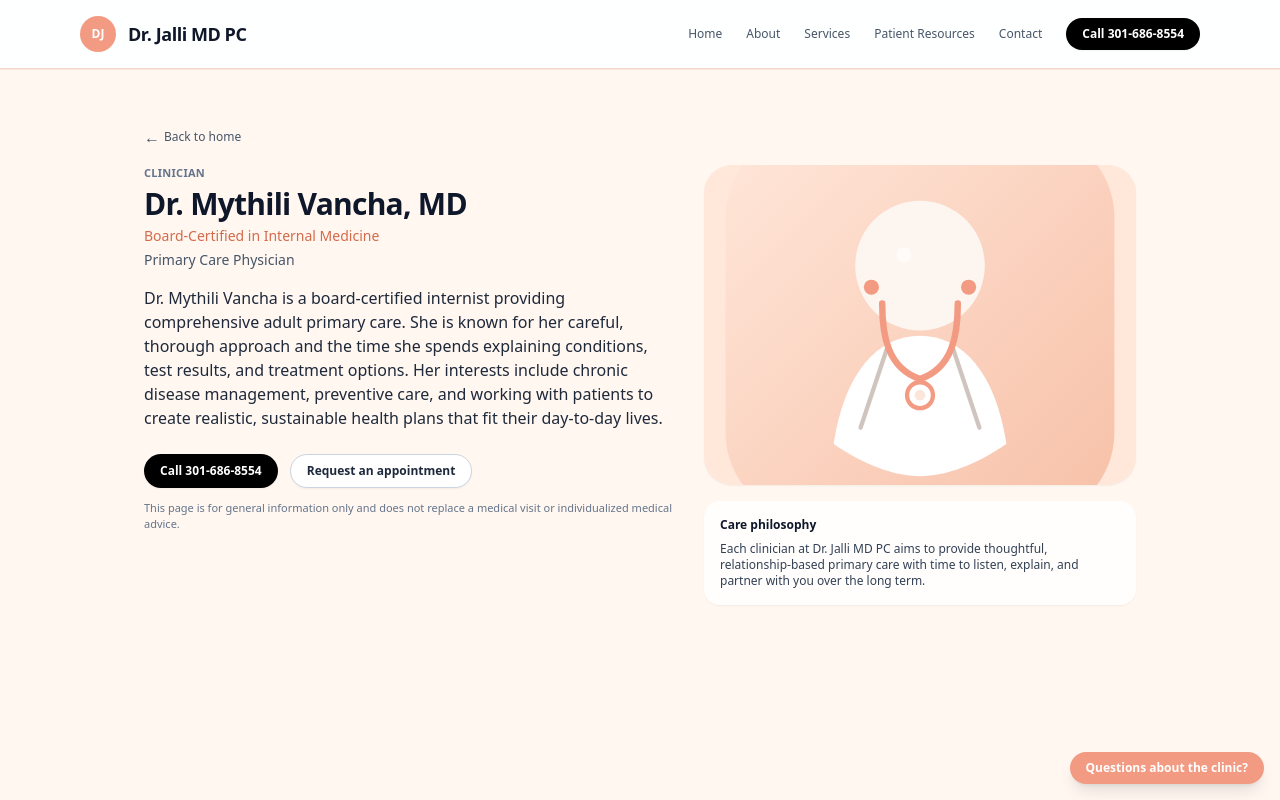
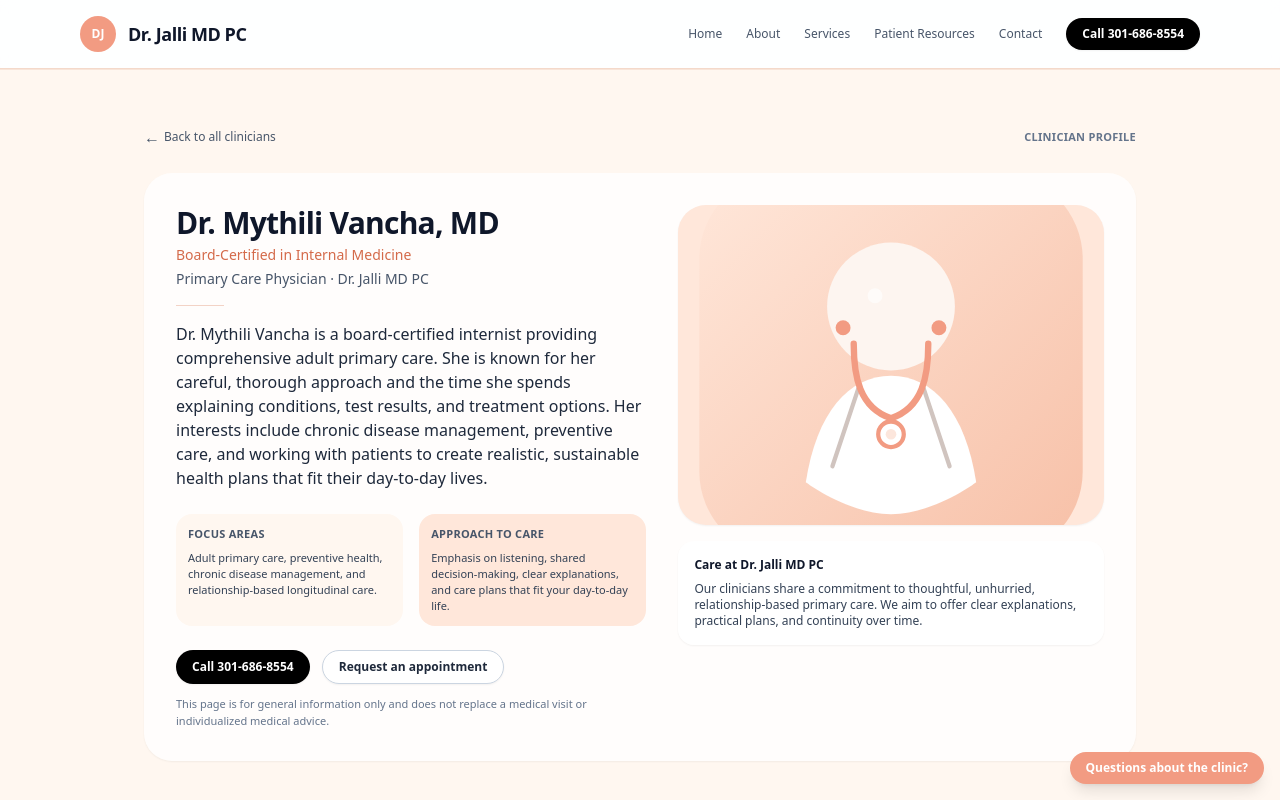
Before and after one commit to roygurijala/drjalli-website, a Next.js app: page /clinicians/mythili-vancha in a window 1280 px wide. Shown: the top 800 px of the page. Built offline with nearby package versions, Linux system fonts and the light colour scheme.

Commit message:
Updated HeroSection tagline, added premium stethoscope icon with pulse animation

```diff
--- a/src/app/clinicians/[slug]/page.tsx
+++ b/src/app/clinicians/[slug]/page.tsx
@@ -3,8 +3,9 @@
 import Image from "next/image";
 import Link from "next/link";
 import { notFound } from "next/navigation";
+import type { Metadata } from "next";
 import { getDoctorBySlug, doctors } from "@/data/doctors";
-import { PRACTICE_PHONE } from "@/lib/constants";
+import { PRACTICE_NAME, PRACTICE_PHONE } from "@/lib/constants";
 
 type ClinicianPageProps = {
   params: Promise<{
@@ -16,10 +17,36 @@ export function generateStaticParams() {
   return doctors.map((doc) => ({ slug: doc.slug }));
 }
 
+export async function generateMetadata(
+  { params }: { params: Promise<{ slug: string }> }
+): Promise<Metadata> {
+  const { slug } = await params;
+  const doctor = getDoctorBySlug(slug);
+
+  if (!doctor) {
+    return {
+      title: `Clinician not found | ${PRACTICE_NAME}`,
+    };
+  }
+
+  const baseTitle = `${doctor.name} | ${doctor.title}`;
+  const description =
+    doctor.shortBlurb ||
+    `${doctor.name} provides primary care at ${PRACTICE_NAME} in Rockville, MD.`;
+
+  return {
+    title: `${baseTitle} | ${PRACTICE_NAME}`,
+    description,
+    openGraph: {
+      title: `${baseTitle} | ${PRACTICE_NAME}`,
+      description,
+      type: "profile",
+    },
+  };
+}
+
 export default async function ClinicianPage({ params }: ClinicianPageProps) {
-  // 👇 unwrap the Promise so we can safely read slug
   const { slug } = await params;
-
   const doctor = getDoctorBySlug(slug);
 
   if (!doctor) {
@@ -29,24 +56,24 @@ export default async function ClinicianPage({ params }: ClinicianPageProps) {
   return (
     <div className="min-h-screen bg-neutralBg pb-16">
       <main className="mx-auto max-w-5xl px-4 pt-10 md:pt-14">
-        {/* Back link */}
-        <div className="mb-4 text-sm">
+        {/* Back + breadcrumb-ish header */}
+        <div className="mb-6 flex flex-col gap-2 md:flex-row md:items-center md:justify-between">
           <Link
-            href="/"
+            href="/clinicians"
             className="inline-flex items-center gap-1 text-xs font-medium text-slate-600 hover:text-slate-900"
           >
             <span className="text-base">←</span>
-            <span>Back to home</span>
+            <span>Back to all clinicians</span>
           </Link>
+          <p className="text-[11px] font-semibold uppercase tracking-wide text-slate-500">
+            Clinician profile
+          </p>
         </div>
 
-        <section className="grid gap-8 md:grid-cols-[minmax(0,1.1fr)_minmax(0,0.9fr)] md:items-start">
+        <section className="grid gap-8 rounded-3xl bg-white/80 p-5 shadow-sm md:grid-cols-[minmax(0,1.05fr)_minmax(0,0.95fr)] md:p-8">
           {/* Text column */}
           <div>
-            <p className="text-[11px] font-semibold uppercase tracking-wide text-slate-500">
-              Clinician
-            </p>
-            <h1 className="mt-1 text-2xl font-semibold tracking-tight text-slate-900 md:text-3xl">
+            <h1 className="text-2xl font-semibold tracking-tight text-slate-900 md:text-3xl">
               {doctor.name}
             </h1>
             {doctor.credentials && (
@@ -55,12 +82,35 @@ export default async function ClinicianPage({ params }: ClinicianPageProps) {
               </p>
             )}
             <p className="mt-1 text-xs text-slate-600 md:text-sm">
-              {doctor.title}
+              {doctor.title} · {PRACTICE_NAME}
             </p>
+
+            <div className="mt-4 h-px w-12 bg-[#F3D3C6]" />
 
             <p className="mt-4 text-sm leading-relaxed text-slate-800 md:text-base">
               {doctor.bio}
             </p>
+
+            <div className="mt-6 grid gap-4 text-xs md:grid-cols-2">
+              <div className="rounded-2xl bg-[#FFF7F0] p-3">
+                <p className="text-[11px] font-semibold uppercase tracking-wide text-slate-600">
+                  Focus areas
+                </p>
+                <p className="mt-2 text-[11px] text-slate-700">
+                  Adult primary care, preventive health, chronic disease
+                  management, and relationship-based longitudinal care.
+                </p>
+              </div>
+              <div className="rounded-2xl bg-[#FFE7DA] p-3">
+                <p className="text-[11px] font-semibold uppercase tracking-wide text-slate-600">
+                  Approach to care
+                </p>
+                <p className="mt-2 text-[11px] text-slate-700">
+                  Emphasis on listening, shared decision-making, clear
+                  explanations, and care plans that fit your day-to-day life.
+                </p>
+              </div>
+            </div>
 
             <div className="mt-6 flex flex-wrap gap-3 text-xs">
               <a
@@ -83,8 +133,8 @@ export default async function ClinicianPage({ params }: ClinicianPageProps) {
             </p>
           </div>
 
-          {/* Photo column */}
-          <div className="flex flex-col items-start gap-4">
+          {/* Photo + side card */}
+          <div className="flex flex-col gap-4">
             <div className="relative h-72 w-full overflow-hidden rounded-3xl bg-[#FFE7DA] shadow-sm md:h-80">
               <Image
                 src={doctor.imageSrc}
@@ -94,11 +144,13 @@ export default async function ClinicianPage({ params }: ClinicianPageProps) {
               />
             </div>
             <div className="rounded-2xl bg-white/90 p-4 text-xs text-slate-700 shadow-sm">
-              <p className="font-semibold text-slate-900">Care philosophy</p>
+              <p className="font-semibold text-slate-900">
+                Care at Dr. Jalli MD PC
+              </p>
               <p className="mt-2">
-                Each clinician at Dr. Jalli MD PC aims to provide thoughtful,
-                relationship-based primary care with time to listen, explain,
-                and partner with you over the long term.
+                Our clinicians share a commitment to thoughtful, unhurried,
+                relationship-based primary care. We aim to offer clear
+                explanations, practical plans, and continuity over time.
               </p>
             </div>
           </div>
--- /dev/null
+++ b/src/app/clinicians/page.tsx
@@ -0,0 +1,80 @@
+// src/app/clinicians/page.tsx
+
+import Link from "next/link";
+import Image from "next/image";
+import type { Metadata } from "next";
+import { doctors } from "@/data/doctors";
+import { PRACTICE_NAME } from "@/lib/constants";
+
+export const metadata: Metadata = {
+  title: `Our Clinicians | ${PRACTICE_NAME}`,
+  description:
+    "Meet the primary care clinicians at Dr. Jalli MD PC. Learn more about our physicians and nurse practitioner providing relationship-based primary care in Rockville, MD.",
+};
+
+export default function CliniciansIndexPage() {
+  return (
+    <div className="min-h-screen bg-neutralBg pb-16">
+      <main className="mx-auto max-w-6xl px-4 pt-10 md:pt-14">
+        {/* Header */}
+        <div className="mb-8 flex flex-col gap-3 md:flex-row md:items-end md:justify-between">
+          <div>
+            <p className="text-[11px] font-semibold uppercase tracking-wide text-slate-500">
+              Our clinicians
+            </p>
+            <h1 className="mt-1 text-2xl font-semibold tracking-tight text-slate-900 md:text-3xl">
+              The team caring for you
+            </h1>
+            <p className="mt-2 max-w-2xl text-sm text-slate-700">
+              Our clinicians provide relationship-based primary care with time
+              to listen, explain, and partner with you over the long term.
+            </p>
+          </div>
+          <Link
+            href="/"
+            className="inline-flex items-center gap-1 text-xs font-medium text-slate-600 hover:text-slate-900"
+          >
+            <span className="text-base">←</span>
+            <span>Back to home</span>
+          </Link>
+        </div>
+
+        {/* Grid of clinicians */}
+        <section className="grid gap-6 md:grid-cols-3">
+          {doctors.map((doc) => (
+            <Link
+              key={doc.slug}
+              href={`/clinicians/${doc.slug}`}
+              className="group flex flex-col rounded-3xl border border-[#F3D3C6] bg-white/90 p-4 shadow-sm transition hover:-translate-y-0.5 hover:shadow-md"
+            >
+              <div className="relative mb-4 h-44 w-full overflow-hidden rounded-2xl bg-[#FFE7DA]">
+                <Image
+                  src={doc.imageSrc}
+                  alt={doc.imageAlt}
+                  fill
+                  className="object-cover transition-transform group-hover:scale-[1.03]"
+                />
+              </div>
+              <h2 className="text-sm font-semibold text-slate-900">
+                {doc.name}
+              </h2>
+              {doc.credentials && (
+                <p className="mt-0.5 text-[11px] font-medium text-[#D46A4A]">
+                  {doc.credentials}
+                </p>
+              )}
+              <p className="mt-1 text-[11px] text-slate-600">{doc.title}</p>
+              <p className="mt-2 text-[11px] leading-relaxed text-slate-700">
+                {doc.shortBlurb}
+              </p>
+              <span className="mt-3 inline-flex items-center text-[11px] font-semibold text-slate-800">
+                View profile
+                <span className="ml-1 text-xs">↗</span>
+              </span>
+            </Link>
+          ))}
+        </section>
+      </main>
+    </div>
+  );
+}
```
